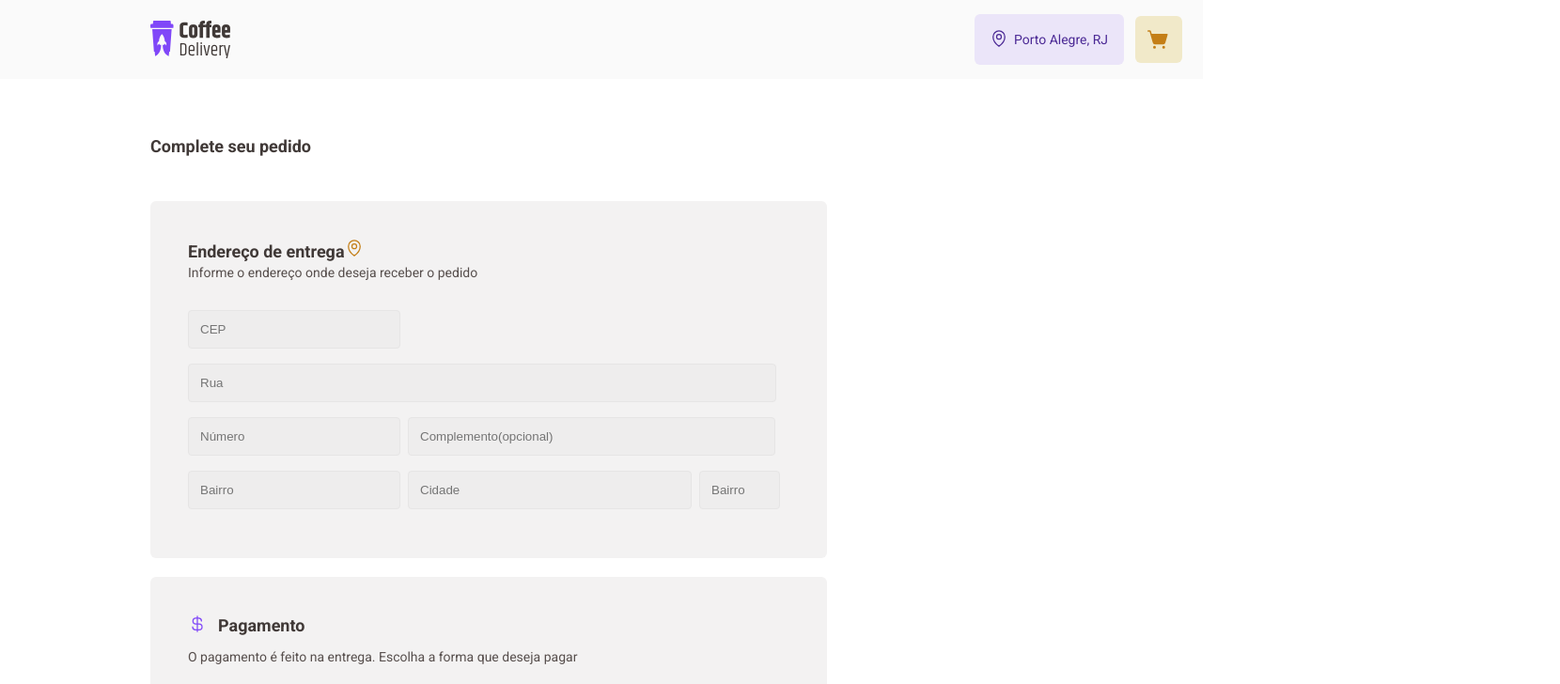
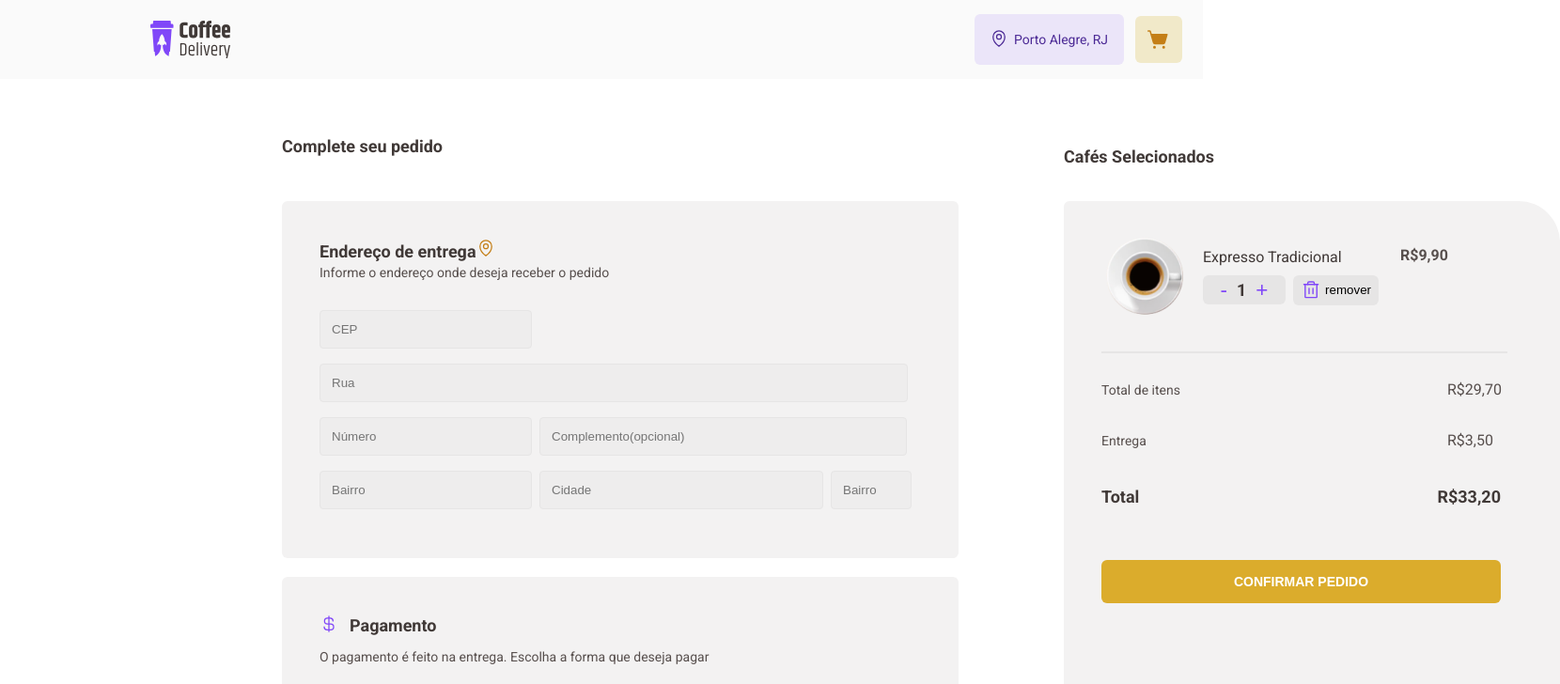
Before and after one commit to IagoAndrade16/coffe-delivery, a React (Vite) app: page /shopping-cart in a window 1280 px wide. Shown: the top 728 px of the page at 94% size, 1660 px wide, since content can reach past the window. Built offline with nearby package versions, Linux system fonts and the light colour scheme.

Commit message:
selected coffees

```diff
--- /dev/null
+++ b/src/pages/shoppingCart/components/SelectedCoffees/index.tsx
@@ -0,0 +1,80 @@
+import { Trash } from 'phosphor-react'
+import {
+  AddOrSubtractActionContainer,
+  AddOrSubtractButton,
+  CoffeePrice,
+  CoffeeSelectedActions,
+  CoffeeSelectedContainer,
+  CoffeeSelectedDetails,
+  CoffeeSelectedDetailsTitle,
+  CoffeeSelectedImage,
+  CoffeeSelectedInfo,
+  ConfirmOrderButton,
+  RemoveCoffeeButton,
+  SelectedCoffeesContainer,
+  SelectedCoffeesTitle,
+  Separator,
+  Total,
+  TotalItemsContainer,
+  TotalItemsPrice,
+  TotalItemsText,
+  TotalPriceContainer,
+} from './style'
+
+export function SelectedCoffees() {
+  return (
+    <div>
+      <SelectedCoffeesTitle>Cafés Selecionados</SelectedCoffeesTitle>
+      <SelectedCoffeesContainer>
+        <CoffeeSelectedContainer>
+          <CoffeeSelectedInfo>
+            <CoffeeSelectedImage src="../../../../../../assets/coffee-image.svg" />
+
+            <CoffeeSelectedDetails>
+              <CoffeeSelectedDetailsTitle>
+                Expresso Tradicional
+              </CoffeeSelectedDetailsTitle>
+              <CoffeeSelectedActions>
+                <AddOrSubtractActionContainer>
+                  <AddOrSubtractButton>-</AddOrSubtractButton>
+                  <span>1</span>
+                  <AddOrSubtractButton>+</AddOrSubtractButton>
+                </AddOrSubtractActionContainer>
+
+                <RemoveCoffeeButton>
+                  <Trash size={24} color="#8047f8" />
+                  <span>remover</span>
+                </RemoveCoffeeButton>
+              </CoffeeSelectedActions>
+            </CoffeeSelectedDetails>
+          </CoffeeSelectedInfo>
+
+          <CoffeePrice>R$9,90</CoffeePrice>
+        </CoffeeSelectedContainer>
+
+        <Separator />
+
+        <TotalPriceContainer>
+          <TotalItemsContainer>
+            <TotalItemsText>Total de itens</TotalItemsText>
+            <TotalItemsPrice>R$29,70</TotalItemsPrice>
+          </TotalItemsContainer>
+        </TotalPriceContainer>
+
+        <TotalPriceContainer>
+          <TotalItemsContainer>
+            <TotalItemsText>Entrega</TotalItemsText>
+            <TotalItemsPrice>R$3,50</TotalItemsPrice>
+          </TotalItemsContainer>
+        </TotalPriceContainer>
+
+        <Total>
+          <span>Total</span>
+          <span>R$33,20</span>
+        </Total>
+
+        <ConfirmOrderButton>CONFIRMAR PEDIDO</ConfirmOrderButton>
+      </SelectedCoffeesContainer>
+    </div>
+  )
+}
--- /dev/null
+++ b/src/pages/shoppingCart/components/SelectedCoffees/style.ts
@@ -0,0 +1,408 @@
+import styled from 'styled-components'
+
+export const SelectedCoffeesTitle = styled.span`
+  position: absolute;
+  width: 200px;
+  height: 23px;
+  left: 832px;
+  /* top: 144px; */
+
+  /* Title/Title XS */
+
+  font-family: 'Roboto';
+  font-style: normal;
+  font-weight: 700;
+  font-size: 18px;
+  line-height: 130%;
+  /* or 23px */
+
+  display: flex;
+  align-items: center;
+
+  /* Base/Subtitle */
+
+  color: #403937;
+`
+
+export const SelectedCoffeesContainer = styled.div`
+  display: flex;
+  flex-direction: column;
+  align-items: flex-start;
+  padding: 40px;
+  gap: 24px;
+
+  position: absolute;
+  width: 448px;
+  height: 498px;
+  left: 832px;
+  top: 70px;
+
+  /* Base/Card */
+
+  background: #f3f2f2;
+  border-radius: 6px 44px;
+`
+
+export const CoffeeSelectedContainer = styled.div`
+  display: flex;
+  flex-direction: row;
+  justify-content: space-between;
+  align-items: flex-start;
+  padding: 8px 4px;
+  gap: 59px;
+
+  width: 368px;
+  height: 80px;
+
+  /* Base/Card */
+
+  background: #f3f2f2;
+
+  /* Inside auto layout */
+
+  flex: none;
+  order: 0;
+  align-self: stretch;
+  flex-grow: 0;
+`
+
+export const CoffeeSelectedInfo = styled.div`
+  display: flex;
+  flex-direction: row;
+  align-items: center;
+  padding: 0px;
+  gap: 20px;
+
+  width: 255px;
+  height: 64px;
+
+  /* Inside auto layout */
+
+  flex: none;
+  order: 0;
+  flex-grow: 0;
+`
+
+export const CoffeeSelectedImage = styled.img`
+  width: 84px;
+  height: 84px;
+
+  /* Inside auto layout */
+
+  flex: none;
+  order: 0;
+  flex-grow: 0;
+`
+
+export const CoffeeSelectedDetails = styled.div`
+  display: flex;
+  flex-direction: column;
+  align-items: flex-start;
+  padding: 0px;
+  gap: 8px;
+
+  width: 171px;
+  height: 61px;
+
+  /* Inside auto layout */
+
+  flex: none;
+  order: 1;
+  flex-grow: 0;
+`
+
+export const CoffeeSelectedDetailsTitle = styled.span`
+  width: 148px;
+  height: 21px;
+
+  /* Text/Regular M */
+
+  font-family: 'Roboto';
+  font-style: normal;
+  font-weight: 400;
+  font-size: 16px;
+  line-height: 130%;
+  /* identical to box height, or 21px */
+
+  display: flex;
+  align-items: center;
+
+  /* Base/Subtitle */
+
+  color: #403937;
+
+  /* Inside auto layout */
+
+  flex: none;
+  order: 0;
+  flex-grow: 0;
+`
+
+export const CoffeeSelectedActions = styled.div`
+  display: flex;
+  flex-direction: row;
+  align-items: center;
+  padding: 0px;
+  gap: 8px;
+
+  width: 171px;
+  height: 32px;
+
+  /* Inside auto layout */
+
+  flex: none;
+  order: 1;
+  flex-grow: 0;
+`
+
+export const AddOrSubtractActionContainer = styled.div`
+  display: flex;
+  flex-direction: row;
+  justify-content: center;
+  align-items: center;
+  padding: 8px;
+  gap: 4px;
+
+  width: 72px;
+  height: 15px;
+
+  /* Base/Button */
+
+  background: #e6e5e5;
+  border-radius: 6px;
+
+  /* Inside auto layout */
+
+  flex: none;
+  order: 0;
+  flex-grow: 0;
+`
+
+export const AddOrSubtractButton = styled.button`
+  color: #8047f8;
+
+  font-size: 1.4rem;
+  cursor: pointer;
+
+  border: none;
+  background: inherit;
+`
+
+export const RemoveCoffeeButton = styled.button`
+  display: flex;
+  flex-direction: row;
+  justify-content: center;
+  align-items: center;
+  padding: 0px 8px;
+  gap: 4px;
+
+  width: 91px;
+  height: 32px;
+
+  /* Base/Button */
+
+  background: #e6e5e5;
+  border-radius: 6px;
+
+  /* Inside auto layout */
+
+  flex: none;
+  order: 1;
+  flex-grow: 0;
+
+  cursor: pointer;
+
+  border: none;
+`
+
+export const CoffeePrice = styled.span`
+  width: 55px;
+  height: 21px;
+
+  /* Text/Bold M */
+
+  font-family: 'Roboto';
+  font-style: normal;
+  font-weight: 700;
+  font-size: 16px;
+  line-height: 130%;
+  /* identical to box height, or 21px */
+
+  display: flex;
+  align-items: center;
+  text-align: right;
+
+  /* Base/Text */
+
+  color: #574f4d;
+
+  /* Inside auto layout */
+
+  flex: none;
+  order: 1;
+  flex-grow: 0;
+`
+
+export const Separator = styled.div`
+  width: 430px;
+  height: 0px;
+
+  /* Base/Button */
+
+  border: 1px solid #e6e5e5;
+
+  /* Inside auto layout */
+
+  flex: none;
+  order: 3;
+  align-self: stretch;
+  flex-grow: 0;
+`
+
+export const TotalPriceContainer = styled.div`
+  display: flex;
+  flex-direction: column;
+  justify-content: center;
+  align-items: flex-start;
+  padding: 0px;
+  gap: 12px;
+
+  width: 368px;
+  height: 30px;
+
+  /* Inside auto layout */
+
+  flex: none;
+  order: 4;
+  align-self: stretch;
+  flex-grow: 0;
+`
+
+export const TotalItemsContainer = styled.div`
+  display: flex;
+  flex-direction: row;
+  justify-content: space-between;
+  align-items: center;
+  padding: 0px;
+  gap: 8px;
+
+  width: 368px;
+  height: 21px;
+
+  /* Inside auto layout */
+
+  flex: none;
+  order: 0;
+  align-self: stretch;
+  flex-grow: 0;
+`
+
+export const TotalItemsText = styled.span`
+  width: 84px;
+  height: 18px;
+
+  /* Text/Regular S */
+
+  font-family: 'Roboto';
+  font-style: normal;
+  font-weight: 400;
+  font-size: 14px;
+  line-height: 130%;
+  /* or 18px */
+
+  /* display: flex; */
+  align-items: center;
+  /* text-align: right; */
+
+  /* Base/Text */
+
+  color: #574f4d;
+
+  /* Inside auto layout */
+
+  flex: none;
+  order: 0;
+  flex-grow: 0;
+`
+
+export const TotalItemsPrice = styled.span`
+  width: 0px;
+  height: 21px;
+
+  /* Text/Regular M */
+
+  font-family: 'Roboto';
+  font-style: normal;
+  font-weight: 400;
+  font-size: 16px;
+  line-height: 130%;
+  /* identical to box height, or 21px */
+
+  display: flex;
+  align-items: center;
+  text-align: right;
+
+  /* Base/Text */
+
+  color: #574f4d;
+
+  /* Inside auto layout */
+
+  flex: none;
+  order: 1;
+  flex-grow: 0;
+`
+
+export const Total = styled.div`
+  position: absolute;
+  bottom: 250px;
+  display: flex;
+  flex-direction: row;
+  justify-content: space-between;
+  align-items: center;
+  padding: 0px;
+  gap: 8px;
+
+  width: 425px;
+  height: 26px;
+
+  /* Inside auto layout */
+
+  flex: none;
+  order: 2;
+  align-self: stretch;
+  flex-grow: 0;
+`
+
+export const ConfirmOrderButton = styled.button`
+  display: flex;
+  flex-direction: row;
+  justify-content: center;
+  align-items: center;
+  padding: 12px 8px;
+  gap: 4px;
+  position: absolute;
+
+  bottom: 150px;
+
+  color: #fff;
+  border: none;
+
+  font-size: 0.875rem;
+  font-weight: 700;
+
+  width: 425px;
+  height: 46px;
+
+  /* Brand / Yellow */
+
+  background: #dbac2c;
+  border-radius: 6px;
+
+  /* Inside auto layout */
+
+  flex: none;
+  order: 5;
+  align-self: stretch;
+  flex-grow: 0;
+`
--- a/src/pages/shoppingCart/index.tsx
+++ b/src/pages/shoppingCart/index.tsx
@@ -1,5 +1,6 @@
 import { AdressForm } from './components/AdressForm'
 import { PaymentMethod } from './components/PaymentMethod'
+import { SelectedCoffees } from './components/SelectedCoffees'
 import { CompleteOrder } from './styles'
 
 export function ShoppingCart() {
@@ -8,6 +9,7 @@ export function ShoppingCart() {
       <span>Complete seu pedido</span>
       <AdressForm />
       <PaymentMethod />
+      <SelectedCoffees />
     </CompleteOrder>
   )
 }
--- a/src/pages/shoppingCart/styles.ts
+++ b/src/pages/shoppingCart/styles.ts
@@ -4,7 +4,7 @@ export const CompleteOrder = styled.div`
   position: absolute;
   width: 200px;
   height: 23px;
-  left: 160px;
+  left: 300px;
   top: 144px;
 
   /* Title/Title XS */
```
Also changed, not shown: vite.config.ts.timestamp-1678141843230.mjs (added, +10 -0 lines).
